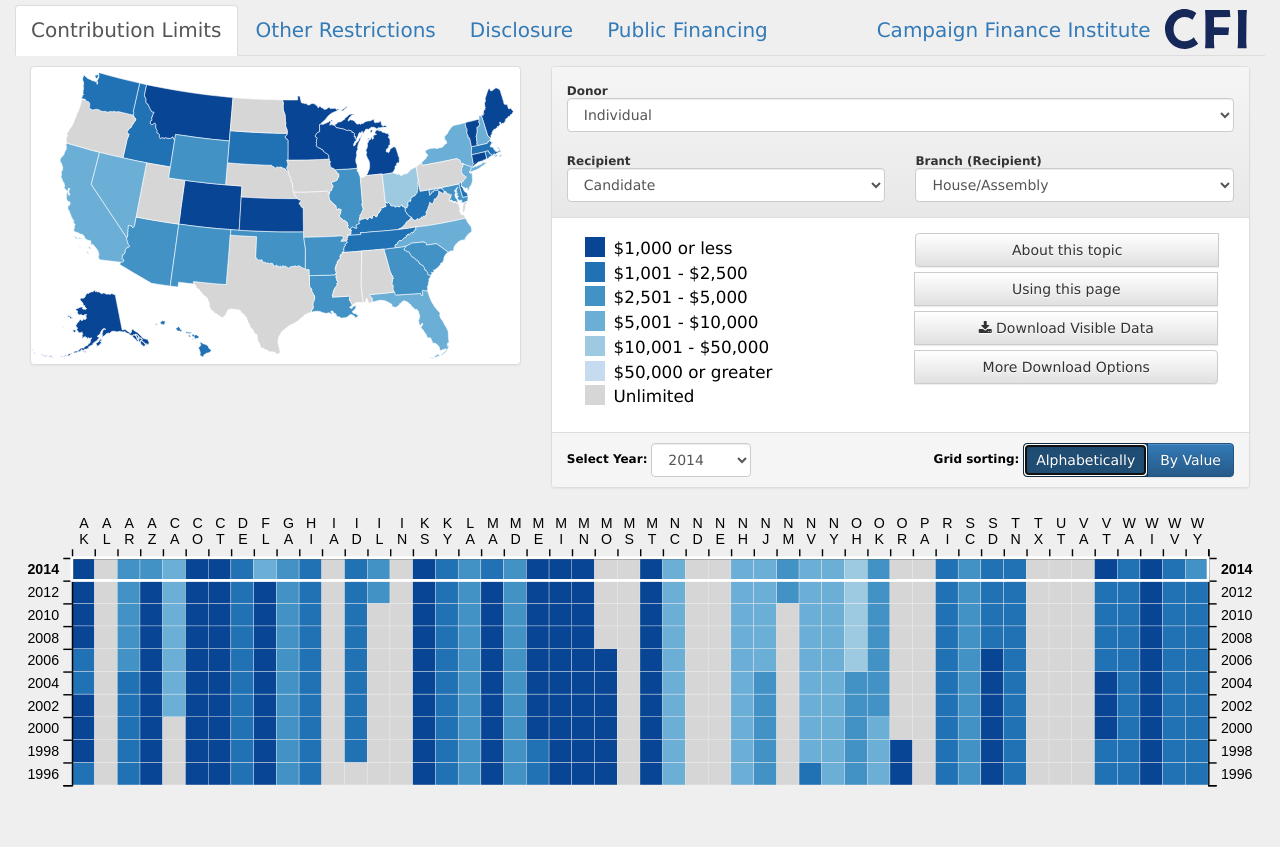
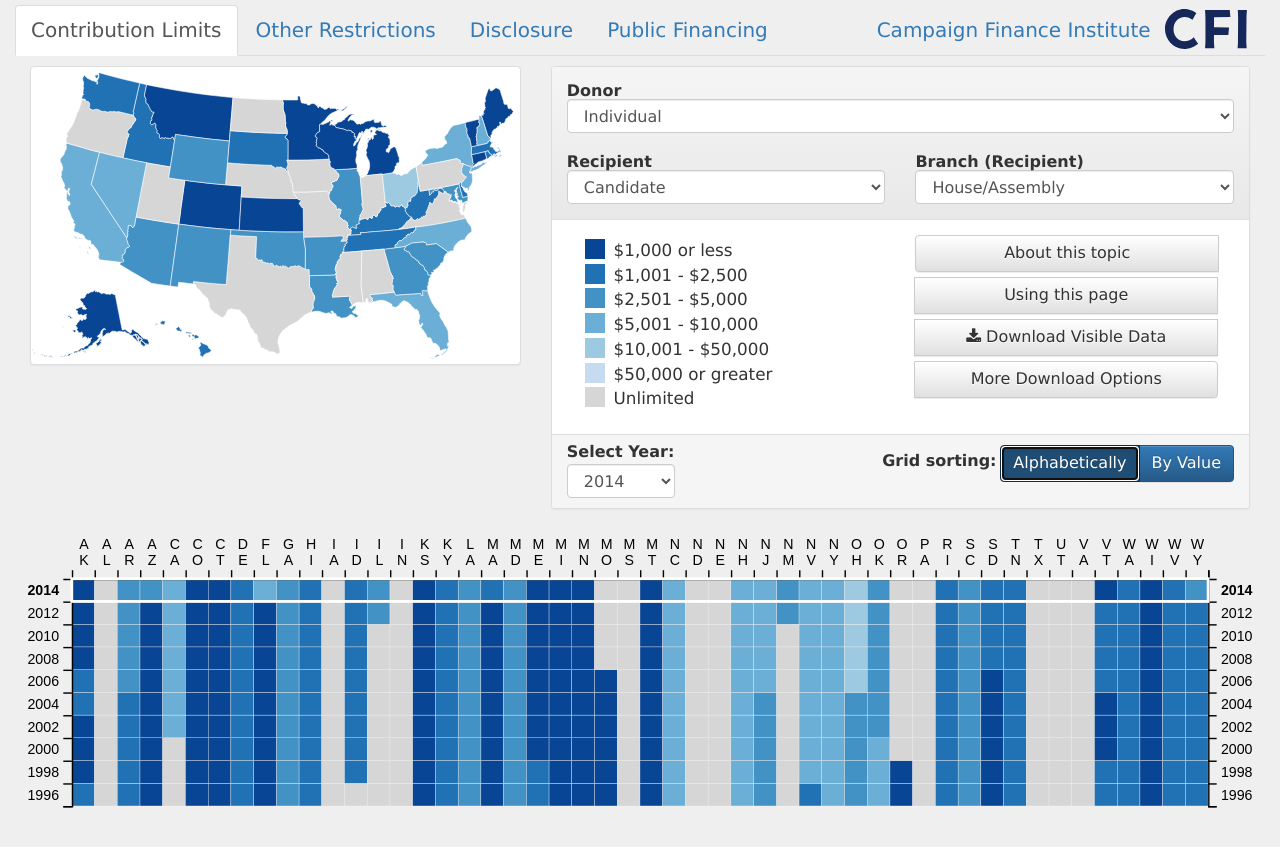
Before and after one commit to cfinst/cfinst.github.io, a Jekyll site: the page built from index.md, in a window 1280 px wide. Shown: the top 847 px of the page. Built offline with Jekyll 4.4.1, drawn with Linux system fonts in a browser that asks for light colours.

Commit message:
Enlarge font for widgets, make it dark gray instead of harsh black

```diff
--- a/_layouts/default.html
+++ b/_layouts/default.html
@@ -55,7 +55,7 @@
               <div class="col-sm-4">
                 <div class="form form-inline">
                   <label>{{site.yearSelectLabel}}</label>
-                  <select class="form-control" id="chooser-year">
+                  <select class="form-control chooser" id="chooser-year">
                     <optgroup label="Select a Year"></optgroup>
                   </select>
                 </div><!--.form-->
--- a/_sass/_cfi-theme.scss
+++ b/_sass/_cfi-theme.scss
@@ -4,8 +4,12 @@
 
 body {
     font:12px/1.2em verdana, arial, sans-serif;
-    color:#000;
+    color: #333;
     background-color:#efefef;
+}
+
+label, .chooser, .btn {
+    font-size: 12pt;
 }
 
 // .cfi-theme-content {
```
